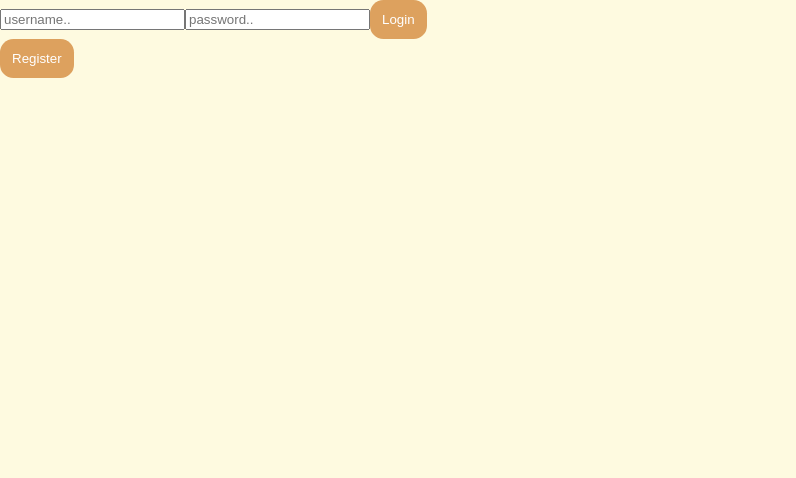
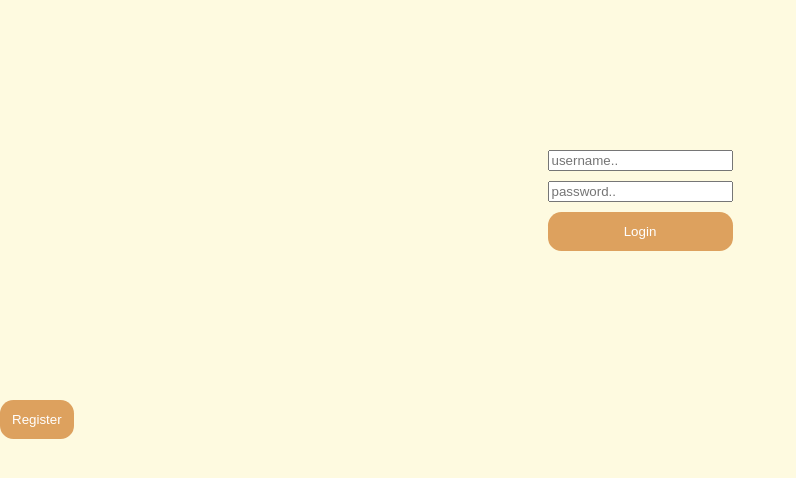
Before and after one commit to hamzahraihan/chat-frontend, a React (Vite) app: page / in a window 1280 px wide. Shown: the top 478 px of the page, without its empty margins (0-796 px from the left). Built offline with nearby package versions, Linux system fonts and the light colour scheme.

Commit message:
Update auth.css

```diff
--- a/src/app/auth/auth.css
+++ b/src/app/auth/auth.css
@@ -1,4 +1,4 @@
-.login-container {
+.auth-container {
   width: 100vw;
   height: 50vh;
   display: flex;
@@ -7,7 +7,7 @@
   flex-direction: column;
 }
 
-.login-card {
+.auth-card {
   display: flex;
   flex-direction: column;
   gap: 10px;
```
